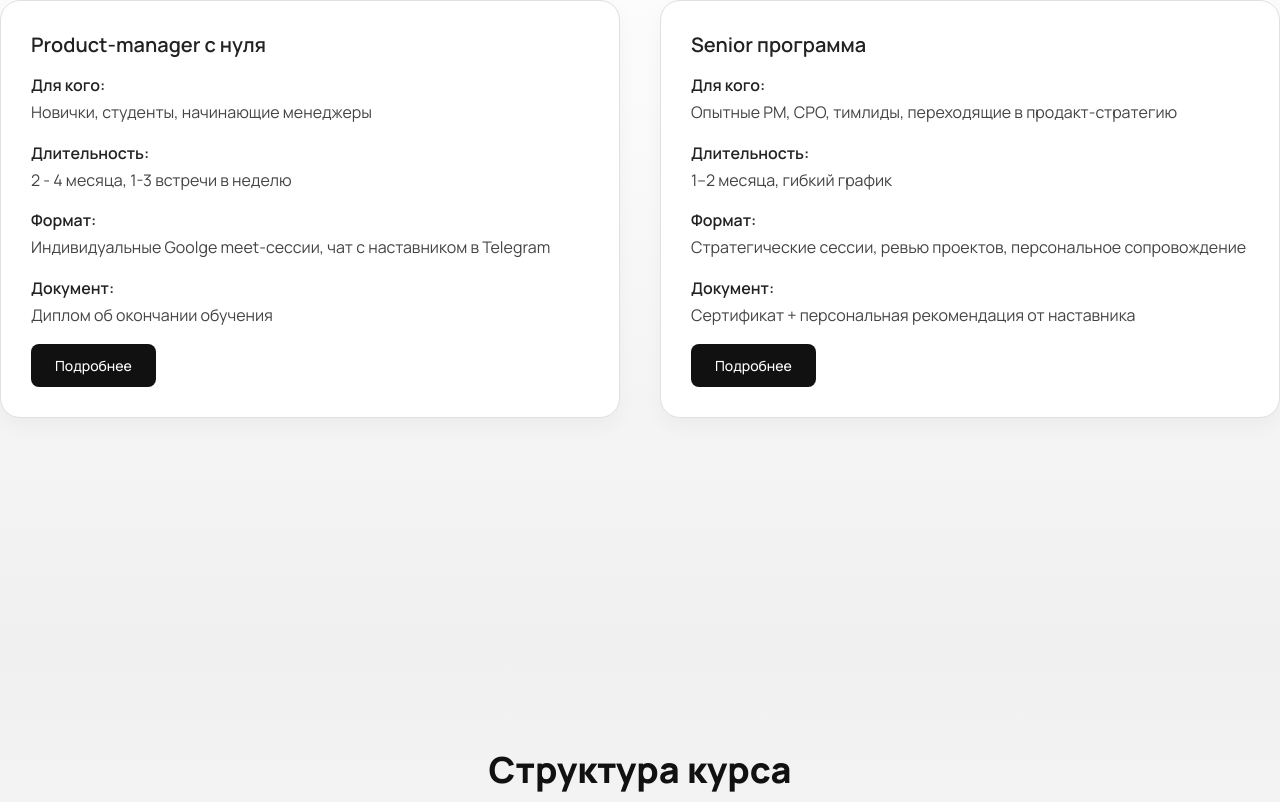
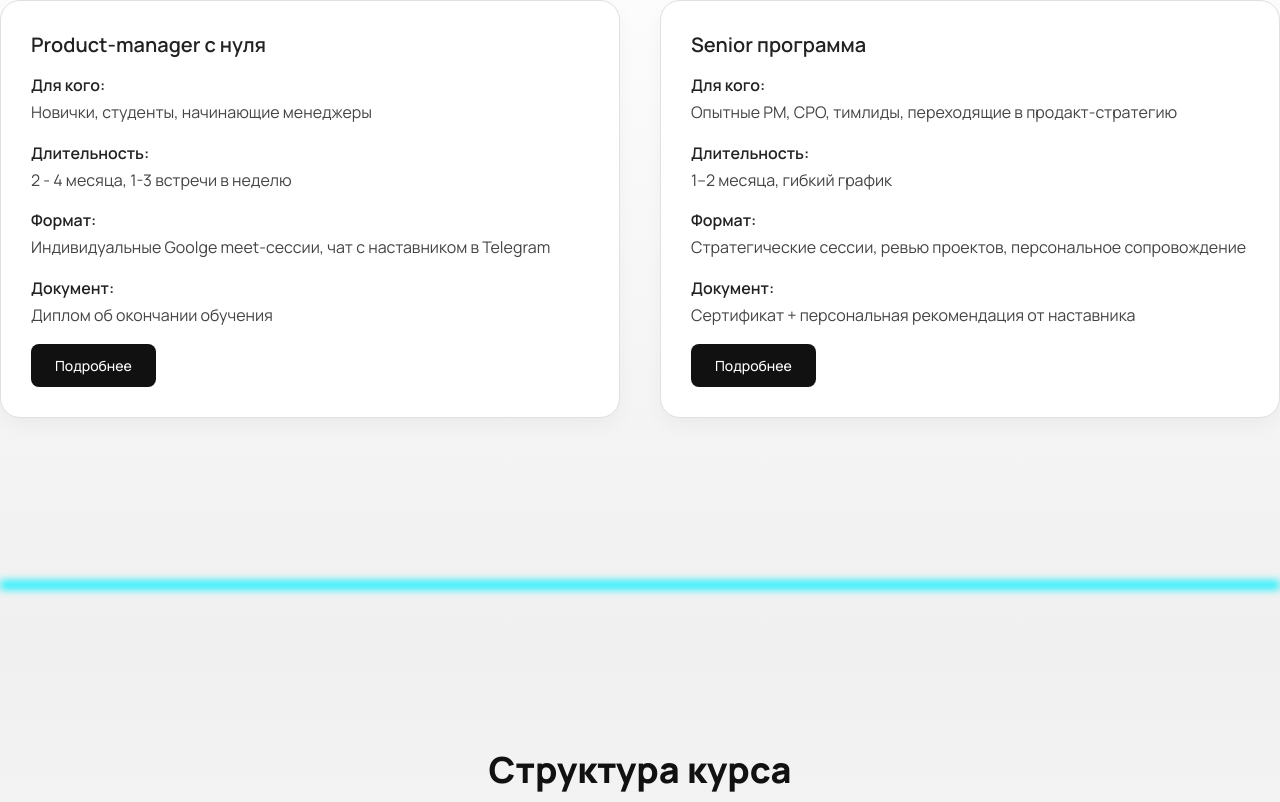
Before and after one commit to Ayraek/new-page-one-to-one, a React (Vite) app: page / in a window 1280 px wide. Shown: the part 1835-2637 px from the top of the page. Built offline with nearby package versions, Linux system fonts and the light colour scheme.

Commit message:
feat: add neon line animation to AboutProgram

```diff
--- a/src/components/AboutProgram/AboutProgram.module.css
+++ b/src/components/AboutProgram/AboutProgram.module.css
@@ -23,6 +23,8 @@
   display: grid;
   grid-template-columns: repeat(auto-fit, minmax(320px, 1fr));
   gap: 40px;
+  position: relative;
+  z-index: 2;
 }
 
   .card {
@@ -84,3 +86,12 @@
 .button:hover {
   background-color: #333;
 }
+
+.neonLine {
+  position: absolute;
+  bottom: 40px;
+  width: 100%;
+  height: 40px;
+  filter: blur(4px);
+  z-index: 4;
+}
--- a/src/components/AboutProgram/AboutProgram.tsx
+++ b/src/components/AboutProgram/AboutProgram.tsx
@@ -1,4 +1,4 @@
-import React, { useState } from 'react';
+import React, { useState, useEffect } from 'react';
 import styles from './AboutProgram.module.css';
 import ProgramModal from '../ProgramModal/ProgramModal';
 
@@ -22,10 +22,48 @@ const programs = [
 const AboutProgram: React.FC = () => {
   const [showProgram, setShowProgram] = useState(false);
 
+  useEffect(() => {
+    const path = document.getElementById('aboutNeonPath');
+    let mouseX = 0;
+
+    const handleMouseMove = (e: MouseEvent) => {
+      mouseX = e.clientX / window.innerWidth;
+    };
+
+    const animate = () => {
+      if (path) {
+        const curve1 = 5 + Math.sin(mouseX * Math.PI * 2) * 10;
+        const curve2 = 5 - Math.sin(mouseX * Math.PI * 2) * 10;
+
+        path.setAttribute(
+          'd',
+          `M0 5 Q 250 ${curve1} 500 5 Q 750 ${curve2} 1000 5`
+        );
+      }
+      requestAnimationFrame(animate);
+    };
+
+    window.addEventListener('mousemove', handleMouseMove);
+    animate();
+
+    return () => {
+      window.removeEventListener('mousemove', handleMouseMove);
+    };
+  }, []);
+
   return (
     <section id="AboutProgram" className={styles.aboutProgram}>
       {showProgram && <ProgramModal onClose={() => setShowProgram(false)} />}
       <h2 className={styles.title}>Программы академии</h2>
+      <svg className={styles.neonLine} viewBox="0 0 1000 10" preserveAspectRatio="none">
+        <path
+          id="aboutNeonPath"
+          d="M0 5 Q 250 5 500 5 Q 750 5 1000 5"
+          fill="transparent"
+          stroke="#00f0ff"
+          strokeWidth="2"
+        />
+      </svg>
       <div className={styles.grid}>
         {programs.map((program, index) => (
           <div key={index} className={styles.card}>
```
Lines whose indentation alone changed are shown as unchanged.
